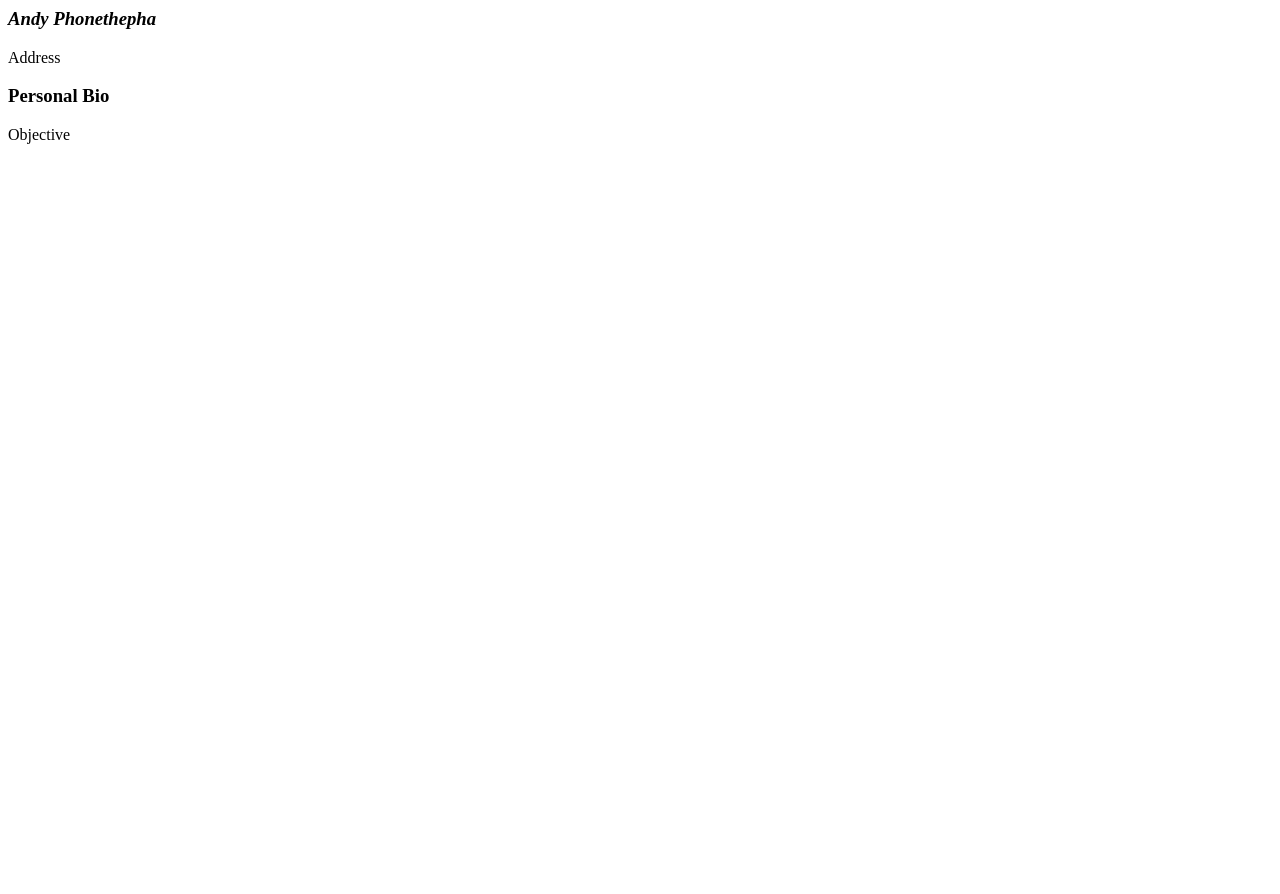
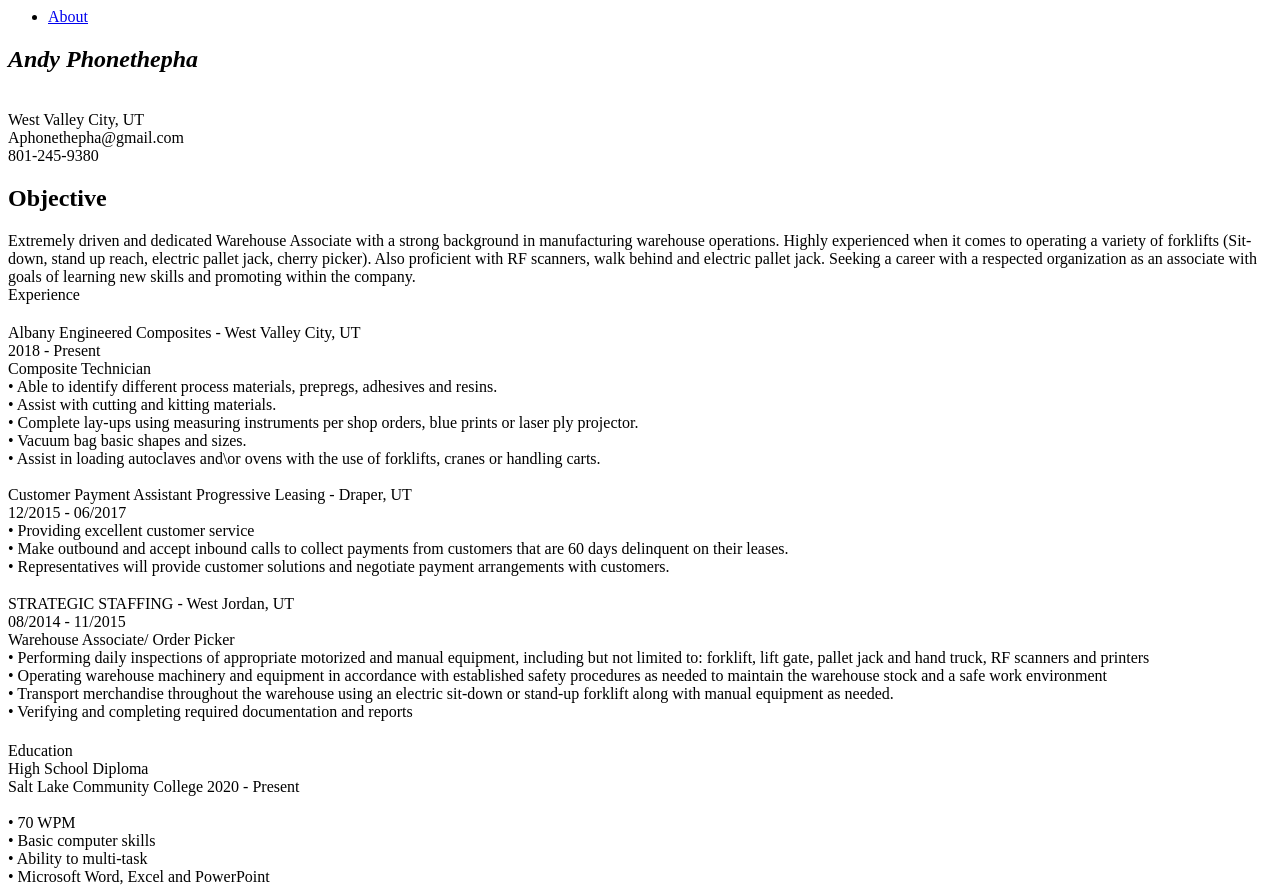
Before and after one commit to andypho-801/my-resume, a plain HTML site: page About.HTML in a window 1280 px wide. Before the commit the page ends 800 px from the top, so only its background shows below. Drawn offline with Linux system fonts and the light colour scheme.

Commit message:
Update About.HTML

```diff
--- a/About.HTML
+++ b/About.HTML
@@ -3,19 +3,56 @@
         <title> Andy's Resume </title>
     </header>
     <body>
-            <nav>
-                <a hrefs="home<a/>"
-            </nav>
+
+      <ul>
+            <li><a href="#about">About</a></li>
+          </ul>
         <section>
             <h1><em>Andy Phonethepha</em></h1>
-                <p1>Address</p1>
+            <br> West Valley City, UT
+            <br>Aphonethepha@gmail.com
+            <br>801-245-9380 </p1>
+
             </h1>
         </section>
         <section>
-            <h1> Personal Bio</h1>
+            <h1> Objective</h1>
             <section>
-                Objective
-            </section>
-        </section>
-    </body>
-</html>
+        <section>Extremely driven and dedicated Warehouse Associate with a strong background in manufacturing warehouse operations.
+Highly experienced when it comes to operating a variety of forklifts (Sit-down, stand up reach, electric pallet jack, cherry picker).
+Also proficient with RF scanners, walk behind and electric pallet jack. Seeking a career with a respected organization as an associate with goals of learning new skills and promoting within the company.
+</section><div>Experience</div>
+
+    <h2></h2>Albany Engineered Composites - West Valley City, UT
+    <br>2018 - Present
+    <br>Composite Technician
+    <br>• Able to identify different process materials, prepregs, adhesives and resins.
+    <br>• Assist with cutting and kitting materials.
+    <br>• Complete lay-ups using measuring instruments per shop orders, blue prints or laser ply projector.
+    <br>• Vacuum bag basic shapes and sizes.
+    <br>• Assist in loading autoclaves and\or ovens with the use of forklifts, cranes or handling carts.
+    <h3></h3>Customer Payment Assistant Progressive Leasing - Draper, UT
+    <br>12/2015 - 06/2017
+    <br>• Providing excellent customer service
+    <br>• Make outbound and accept inbound calls to collect payments from customers that are 60 days delinquent on their leases.
+    <br>• Representatives will provide customer solutions and negotiate payment arrangements with customers.
+<section>
+</section>
+<h3></h3>STRATEGIC STAFFING - West Jordan, UT
+<br>08/2014 - 11/2015
+<br>Warehouse Associate/ Order Picker
+<br>• Performing daily inspections of appropriate motorized and manual equipment, including but not limited to: forklift, lift gate, pallet jack and hand truck, RF scanners and printers
+<br>• Operating warehouse machinery and equipment in accordance with established safety procedures as needed to maintain the warehouse stock and a safe work environment
+<br>• Transport merchandise throughout the warehouse using an electric sit-down or stand-up forklift along with manual equipment as needed.
+<br>• Verifying and completing required documentation and reports
+
+
+<section></section><h4></h4>Education
+<br>High School Diploma
+<br>Salt Lake Community College
+2020 - Present
+<section></section>
+<br>• 70 WPM
+<br>• Basic computer skills
+<br>• Ability to multi-task
+<br>• Microsoft Word, Excel and PowerPoint
```
